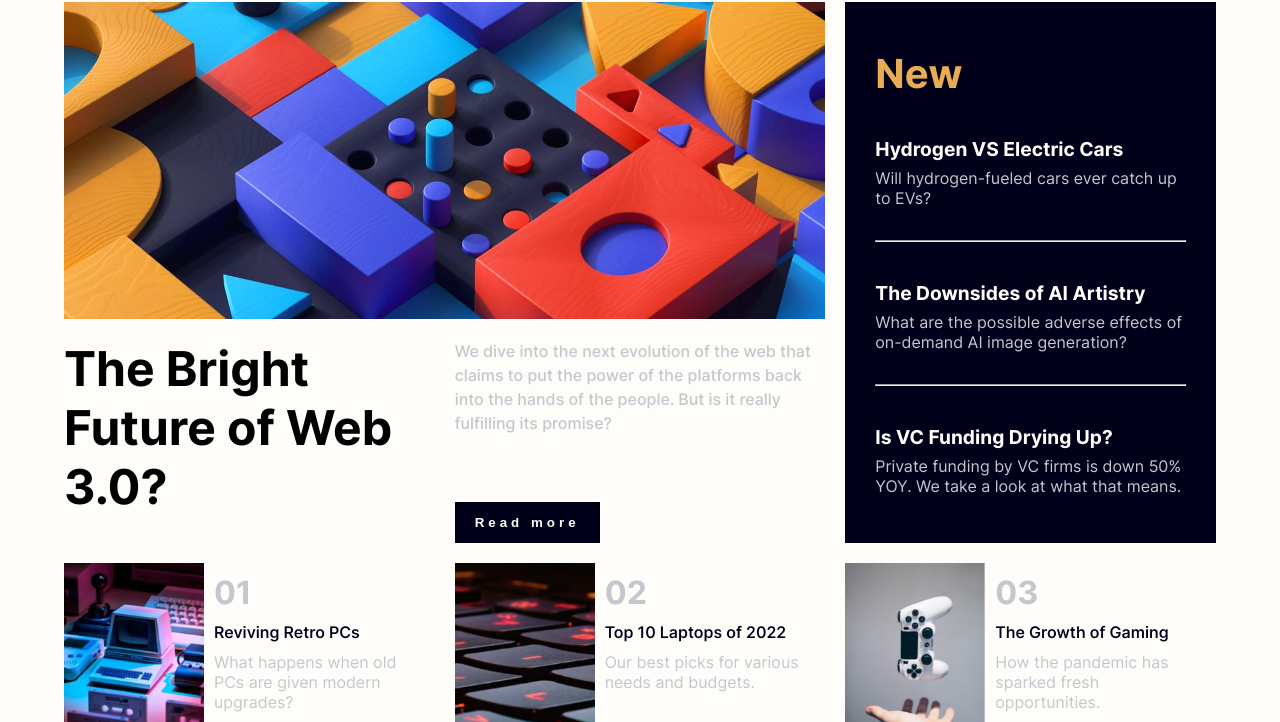
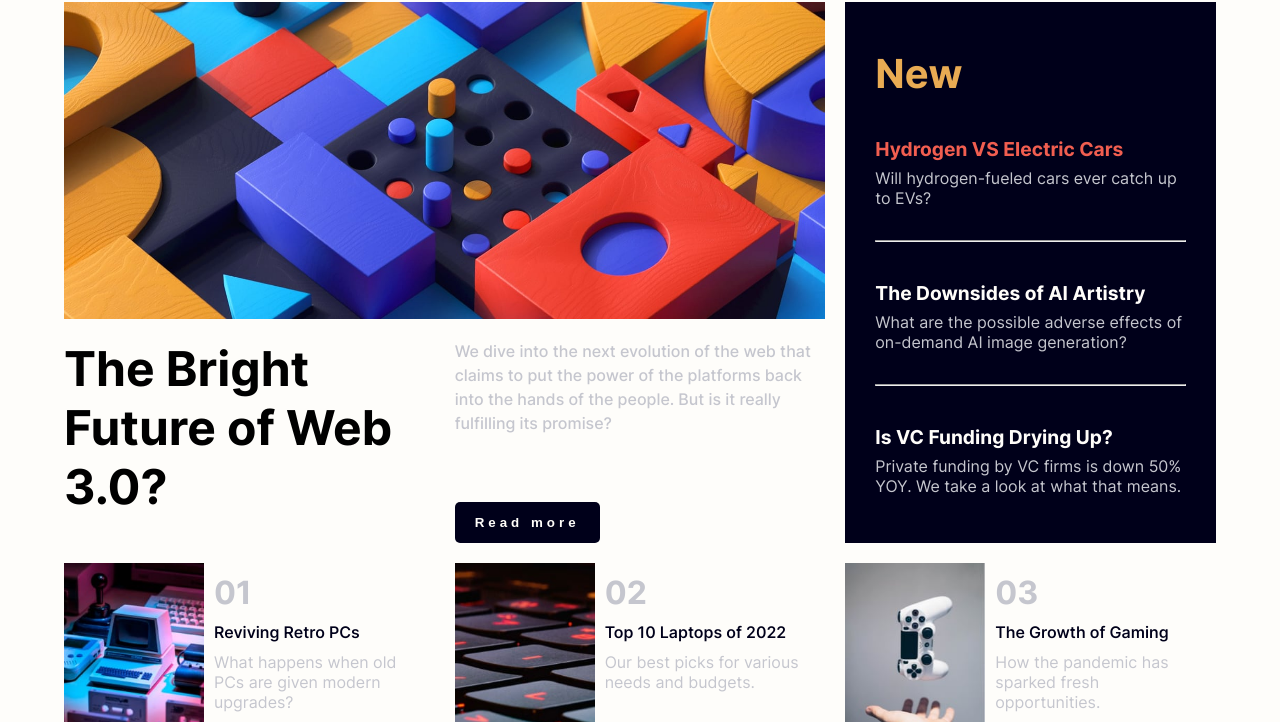
Before and after one commit to badmazzz/News-homepage, a plain HTML site: page index.html in a window 1280 px wide. In both pictures the pointer is over the link "Hydrogen VS Electric Cars". Shown: the part 78-800 px from the top of the page. Drawn offline with Linux system fonts and the light colour scheme.

Commit message:
Update style.css

```diff
--- a/style.css
+++ b/style.css
@@ -21,7 +21,7 @@ body{
                          "foot1 foot2 foot3";
     grid-gap: 20px;
 }
-a{
+a,button{
     text-decoration: none;
     cursor: pointer;
 }
@@ -72,7 +72,10 @@ nav a{
     border: none;
     letter-spacing: 4px;
     font-weight: 600;
+    border-radius: 5px;
+    transition: .3s all;
 }
+
 .box2 button:hover{
     background-color: hsl(5, 85%, 63%);
 }
@@ -94,6 +97,9 @@ nav a{
     font-weight: 700;
     font-size: 1.2rem;
     line-height: 2;
+}
+.side a:hover{
+    color: hsl(5, 85%, 63%);
 }
 
 .first{
@@ -121,6 +127,9 @@ nav a{
     color: hsl(240, 100%, 5%);
     padding: 10px 0px;
     font-weight: 550;
+}
+.sugg a:hover{
+    color: hsl(5, 85%, 63%);
 }
 .sugg h1,p {
     color: hsl(233, 8%, 79%);
```
